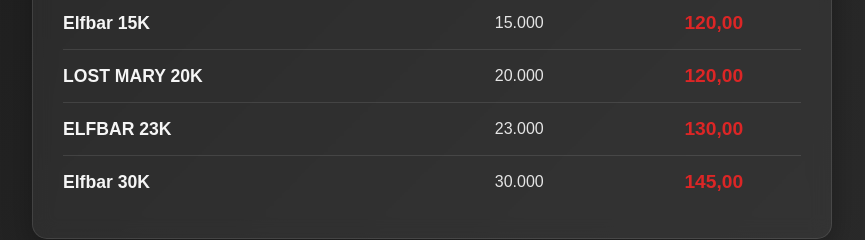
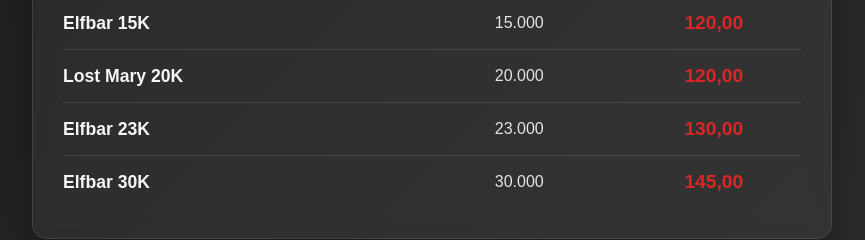
Before and after one commit to Clamilton/p-puffs, a plain HTML site: page index.html in a window 1280 px wide. Shown: the part 591-831 px from the top of the page, without its empty margins (208-1073 px from the left). Drawn offline with Linux system fonts and the light colour scheme.

Commit message:
Update index.html

```diff
--- a/index.html
+++ b/index.html
@@ -307,13 +307,13 @@
             </div>
 
              <div class="table-row">
-                <div class="model">LOST MARY 20K</div>
+                <div class="model">Lost Mary 20K</div>
                 <div class="puffs">20.000</div>
                 <div class="price">120,00</div>
             </div>
 
              <div class="table-row">
-                <div class="model">ELFBAR 23K</div>
+                <div class="model">Elfbar 23K</div>
                 <div class="puffs">23.000</div>
                 <div class="price">130,00</div>
             </div>
```
